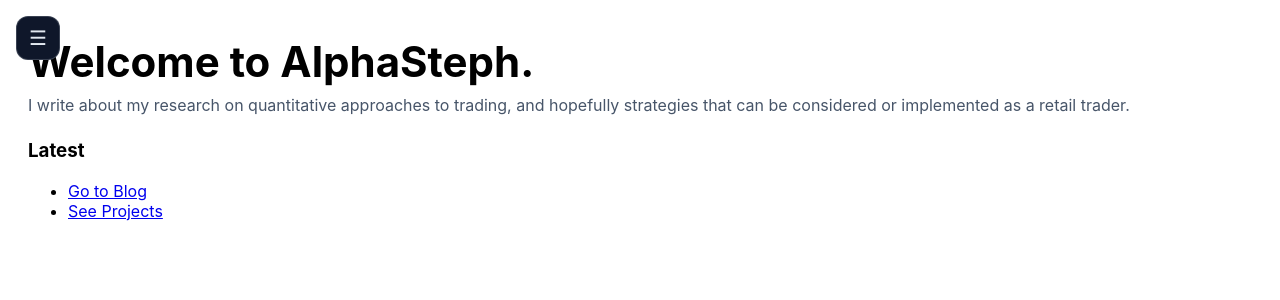
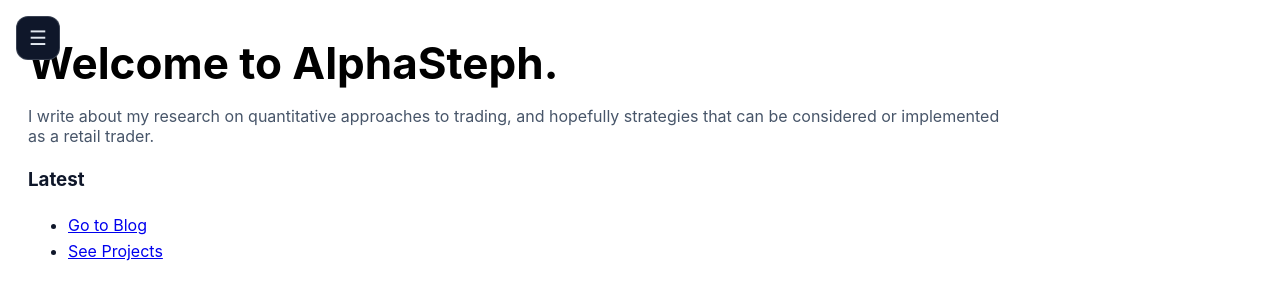
Before and after one commit to sljy1995/StephTheAlpha, a Jekyll site: the page built from index.md, in a window 1280 px wide. Shown: the top 300 px of the page. Built offline with Jekyll 4.4.1, drawn with Linux system fonts in a browser that asks for light colours.

Commit message:
Update custom.css

```diff
--- a/assets/css/custom.css
+++ b/assets/css/custom.css
@@ -91,20 +91,23 @@ body {
 }
 
 /* Main */
-.main {
-  flex: 1;
+.main{
   padding: 36px 28px;
-  box-sizing: border-box;
+  max-width: 980px;
 }
 
-.hero h1 {
-  margin: 0 0 8px 0;
-  font-size: 42px;
+.content{
+  margin-top: 18px;
+  line-height: 1.6;
+  color: #0f172a;
 }
 
-.subtitle {
-  margin: 0 0 24px 0;
-  font-size: 16px;
+.hero h1{
+  font-size: 44px;
+  margin: 0 0 10px 0;
+}
+
+.hero .subtitle{
   color: #475569;
 }
 
```
